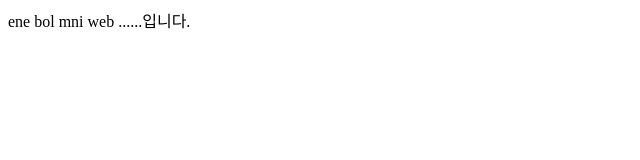
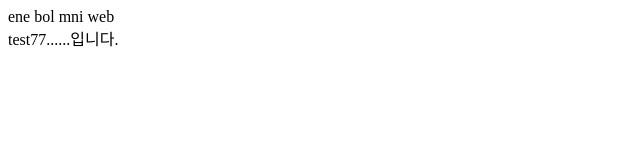
Before and after one commit to nmumenmume-lab/test_77, a plain HTML site: page index.html in a window 1280 px wide. Shown: the whole page, without its empty margins (0-640 px from the left). Drawn offline with Linux system fonts and the light colour scheme.

Commit message:
Fix HTML structure and formatting in index.html

```diff
--- a/index.html
+++ b/index.html
@@ -3,7 +3,8 @@
 
     </head>
     <body>
-       ene  bol mni web
-       <b test77></b>......입니다.
+       ene  bol mni web<br>
+       <b></b> test77</b>......입니다.<br>
+
     </body>
 </html>
```
